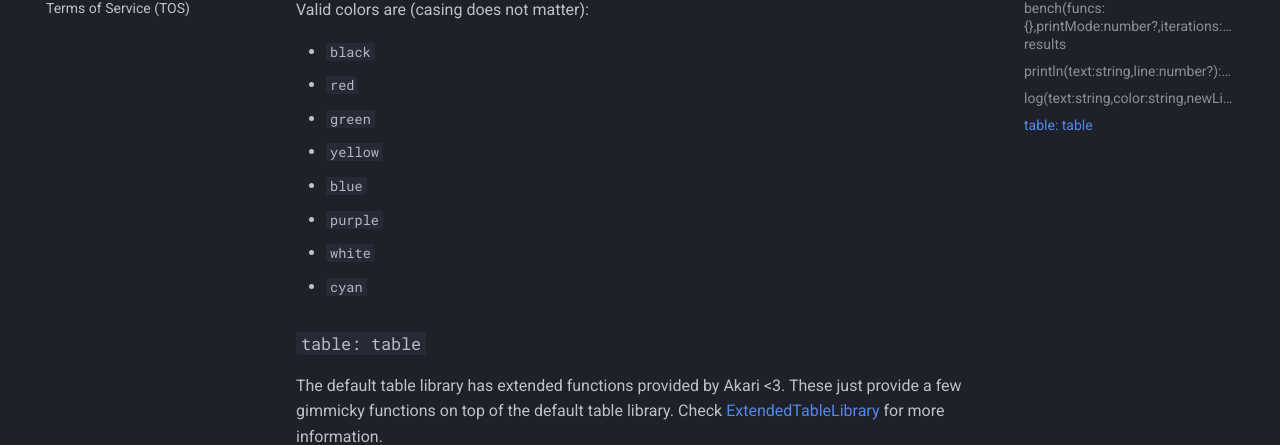
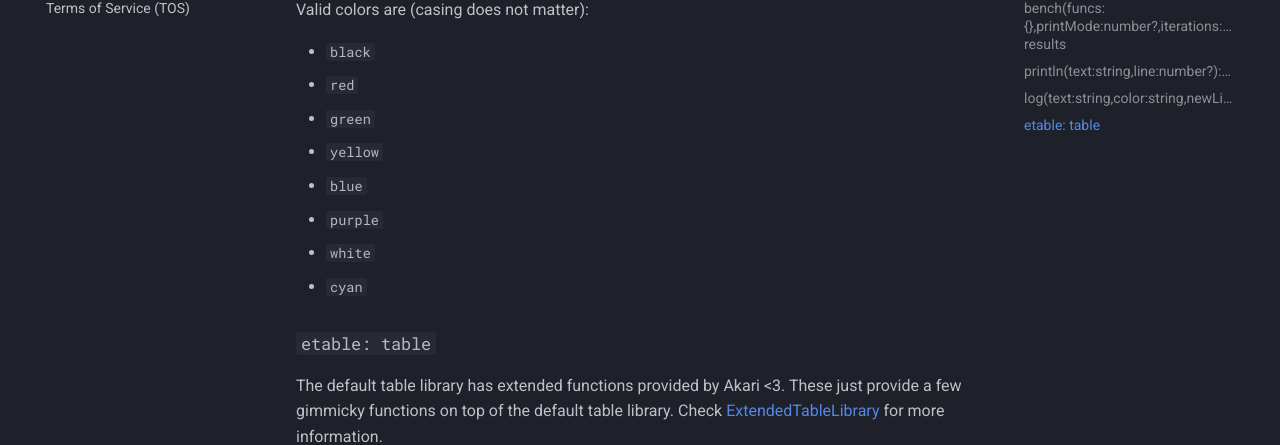
Before and after one commit to haotian2006/LuauBotSite, an MkDocs documentation site: the page built from docs/Env.md, in a window 1280 px wide and 900 px high, scrolled down 2475 px. Shown: the part 245-690 px from the top of the window. Built offline with MkDocs 1.6.1 and Material for MkDocs 9.7.7, drawn with Linux system fonts in a browser that asks for light colours.

Commit message:
Update Env.md

```diff
--- a/docs/Env.md
+++ b/docs/Env.md
@@ -104,7 +104,7 @@ Valid colors are (casing does not matter):
 - `white`
 - `cyan`
 
-### `table: table`
+### `etable: table`
 
 The default table library has extended functions provided by Akari <3.
 These just provide a few gimmicky functions on top of the default table library.
```
